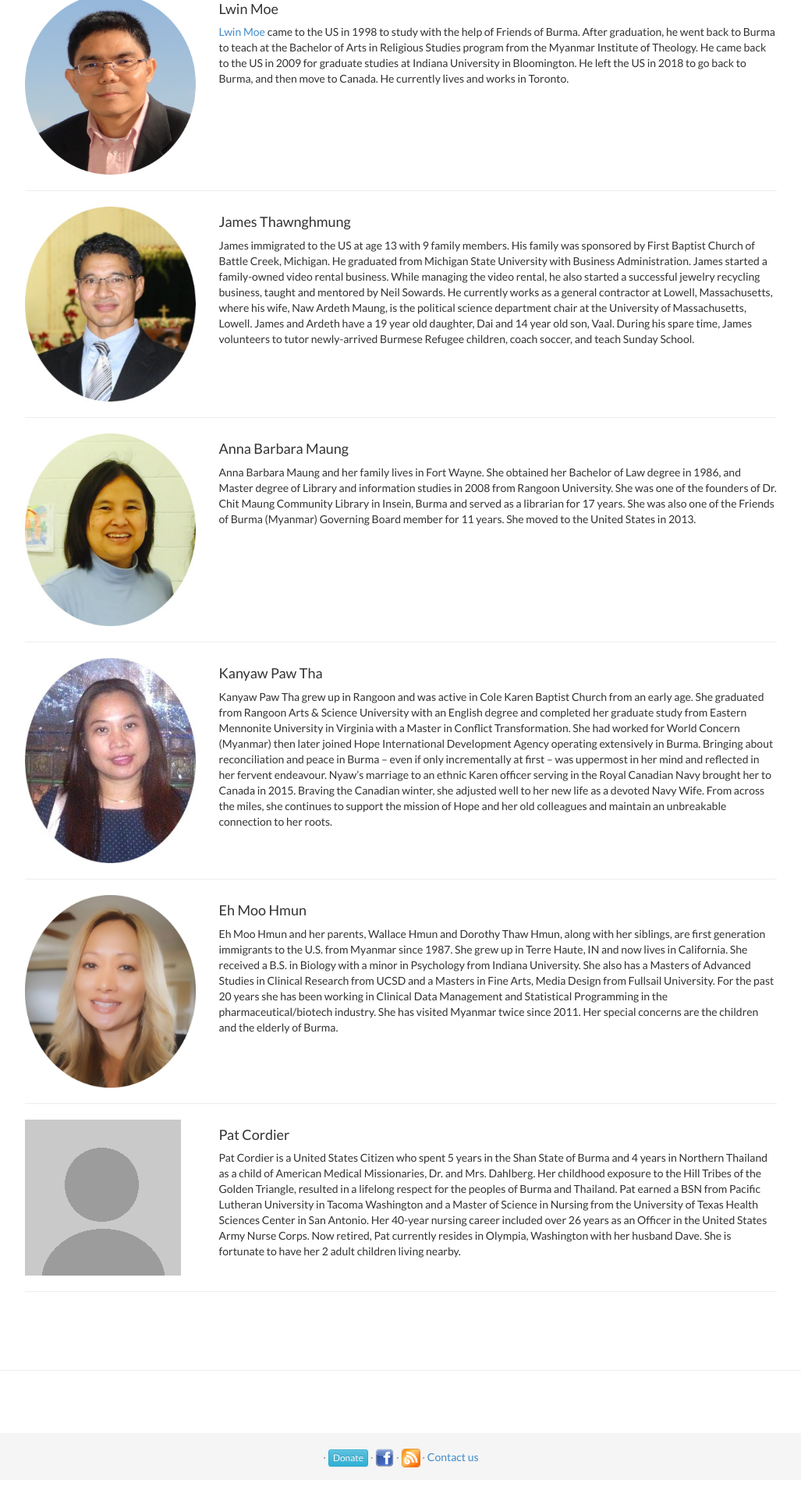
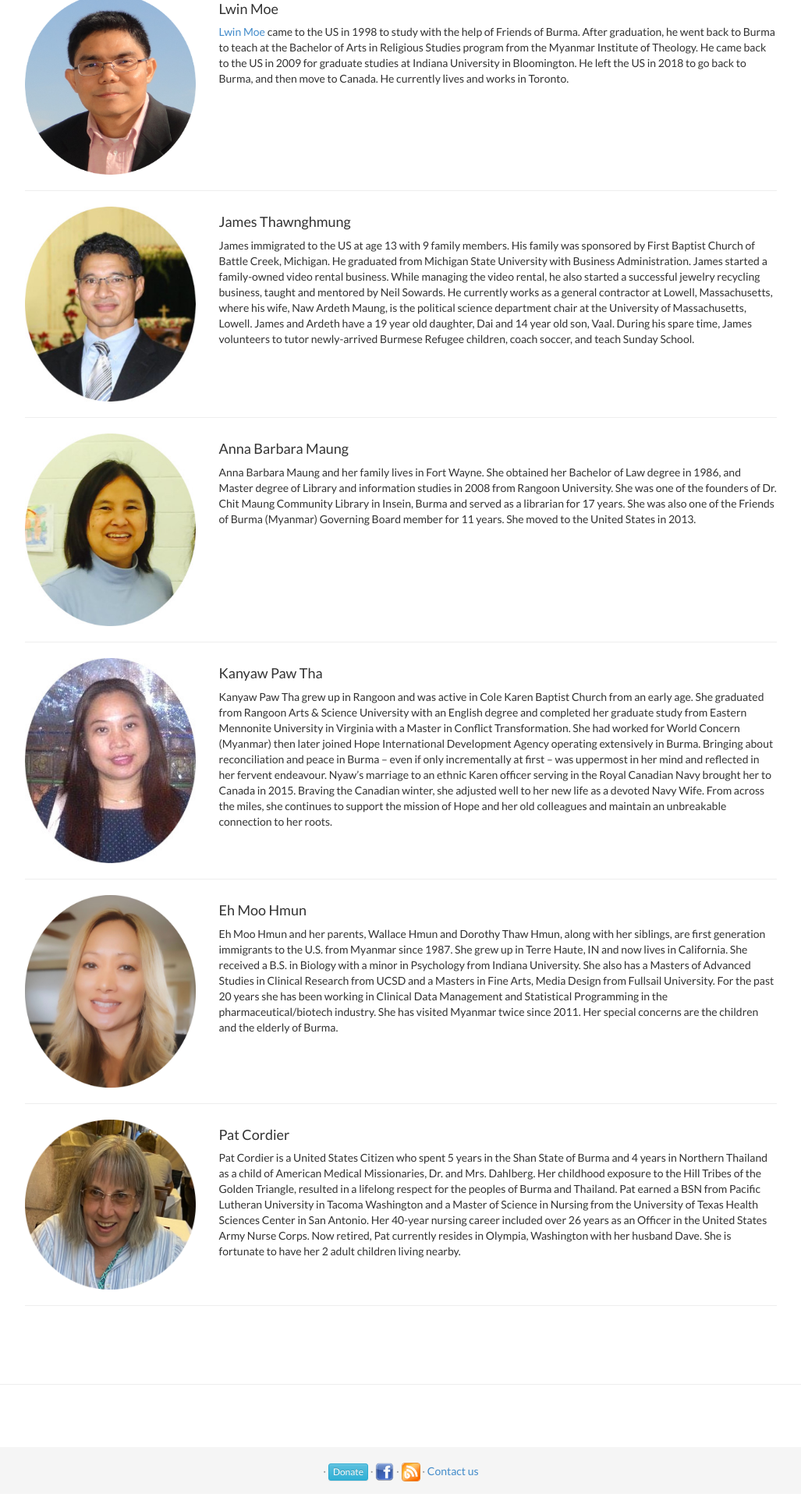
Before and after one commit to friendsofburma/friendsofburma.github.io, a Jekyll site: the page built from _pages/about.html, in a window 1280 px wide. Shown: the part 2597-4517 px from the top of the page at 78% size, without its empty margins (126-1153 px from the left). Built offline with Jekyll 4.4.1, drawn with Linux system fonts in a browser that asks for light colours.

Commit message:
Pat's photo.

```diff
--- a/_pages/about.html
+++ b/_pages/about.html
@@ -196,7 +196,7 @@ permalink: /about/
 
     <div class="row">
         <div class="col-lg-3">
-            <img class="featurette-image img-responsive" src="/static/img/photos/unknown.png" alt="">
+            <img class="featurette-image img-responsive" src="/static/img/photos/pat_cordier.png" alt="">
         </div>
         <div class="col-lg-9">
             <h4>Pat Cordier</h4>
```
Also changed, not shown: static/img/photos/pat_cordier.png (added).
